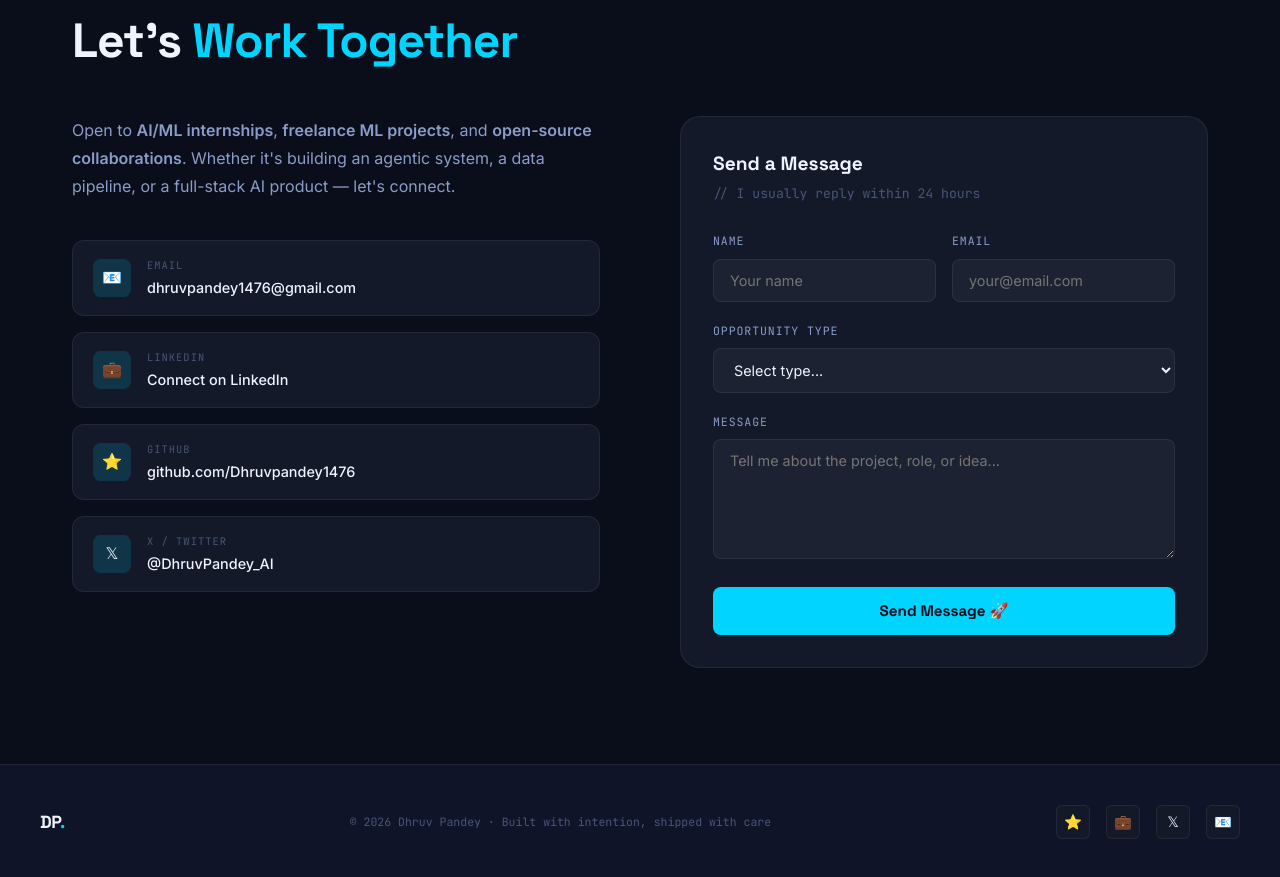
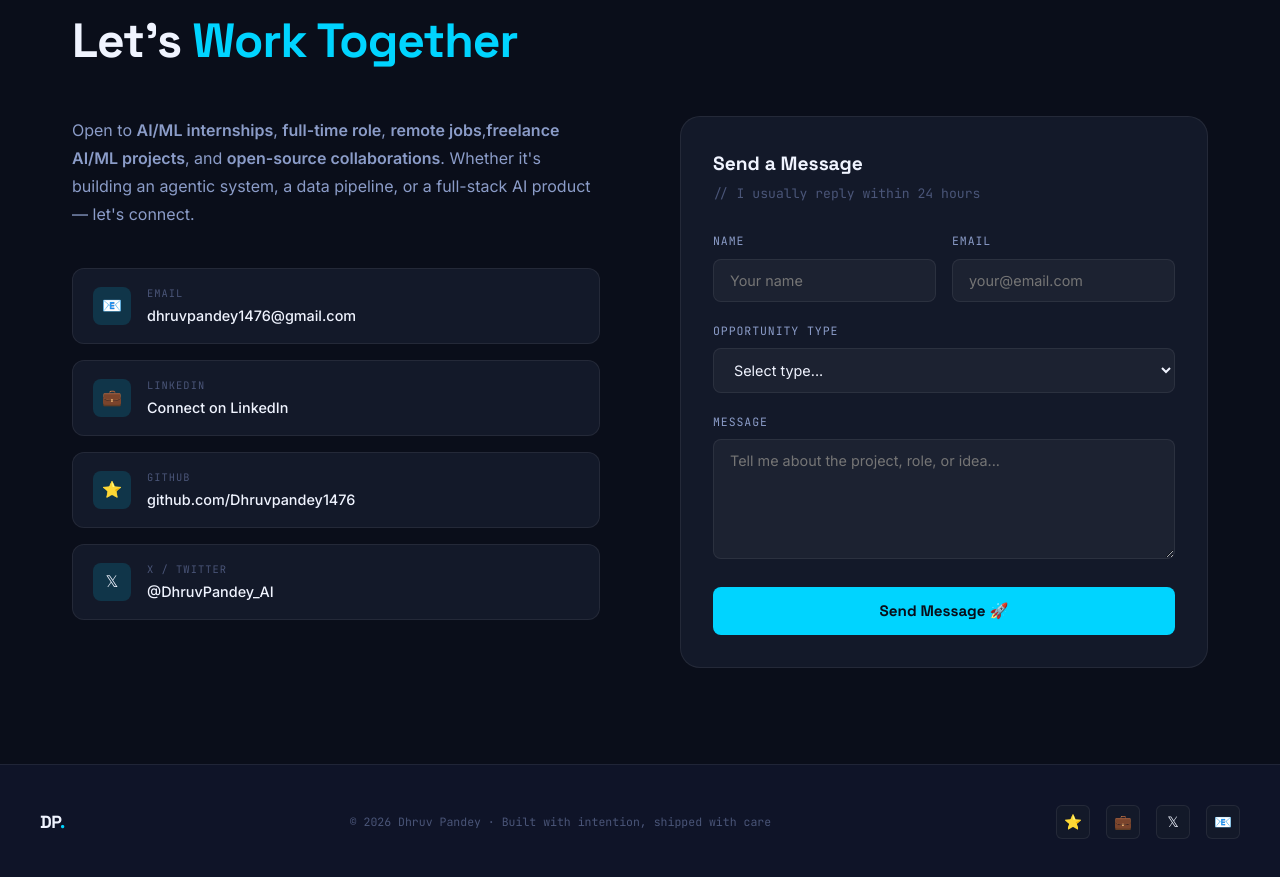
Before and after one commit to Dhruvpandey1476/MY-Portfolio-, a React (Vite) app in the folder react-portfolio/: page / in a window 1280 px wide. Shown: the part 5300-6177 px from the top of the page. Built offline with nearby package versions, Linux system fonts and the light colour scheme; no server answers.

Commit message:
Update Contact.jsx

```diff
--- a/react-portfolio/src/components/Contact.jsx
+++ b/react-portfolio/src/components/Contact.jsx
@@ -64,7 +64,7 @@ export default function Contact() {
         <div className="contact-grid">
           <div className="contact-info reveal">
             <p className="contact-intro">
-              Open to <strong>AI/ML internships</strong>, <strong>freelance ML projects</strong>, and{" "}
+              Open to <strong>AI/ML internships</strong>, <strong>full-time role</strong>, <strong>remote jobs</strong>,<strong>freelance AI/ML projects</strong>, and{" "}
               <strong>open-source collaborations</strong>. Whether it&apos;s building an agentic system, a data pipeline,
               or a full-stack AI product — let&apos;s connect.
             </p>
```
